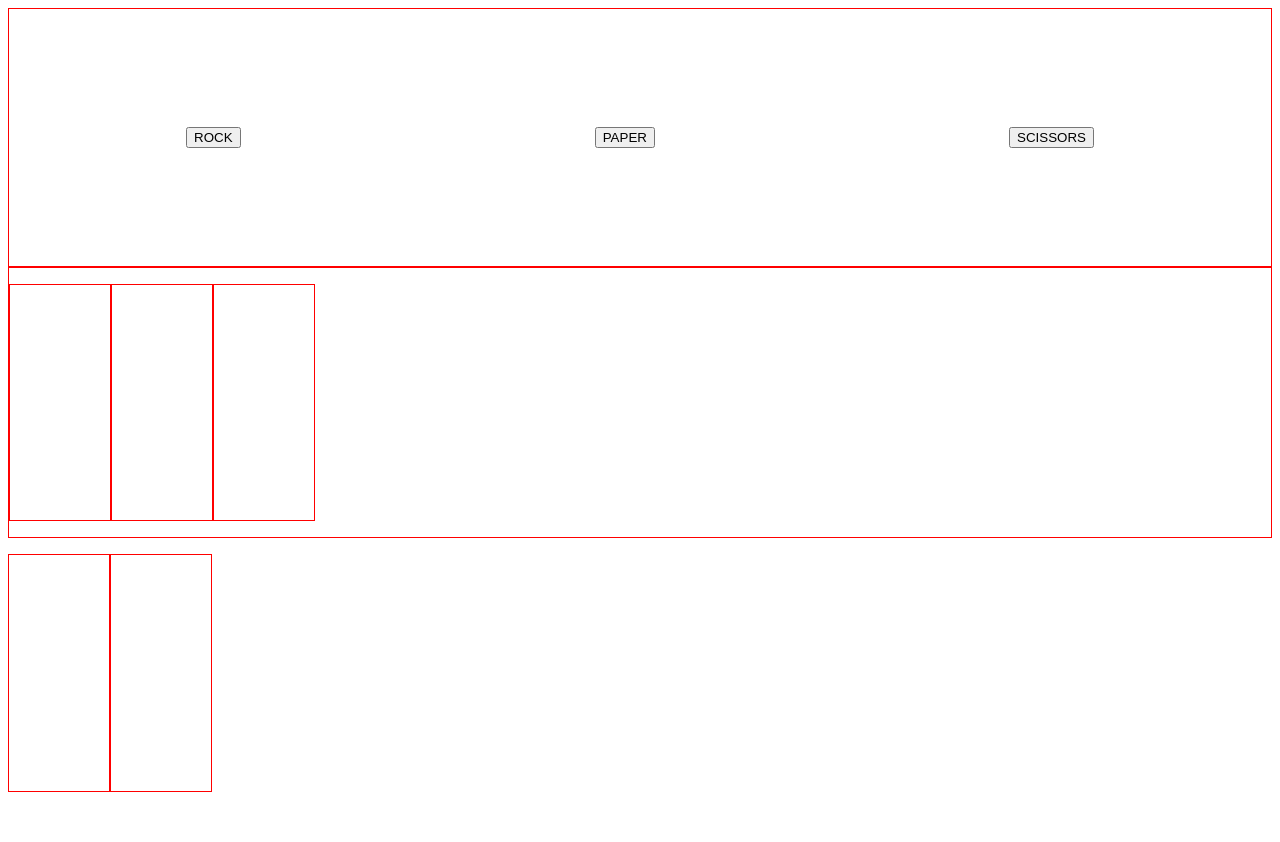
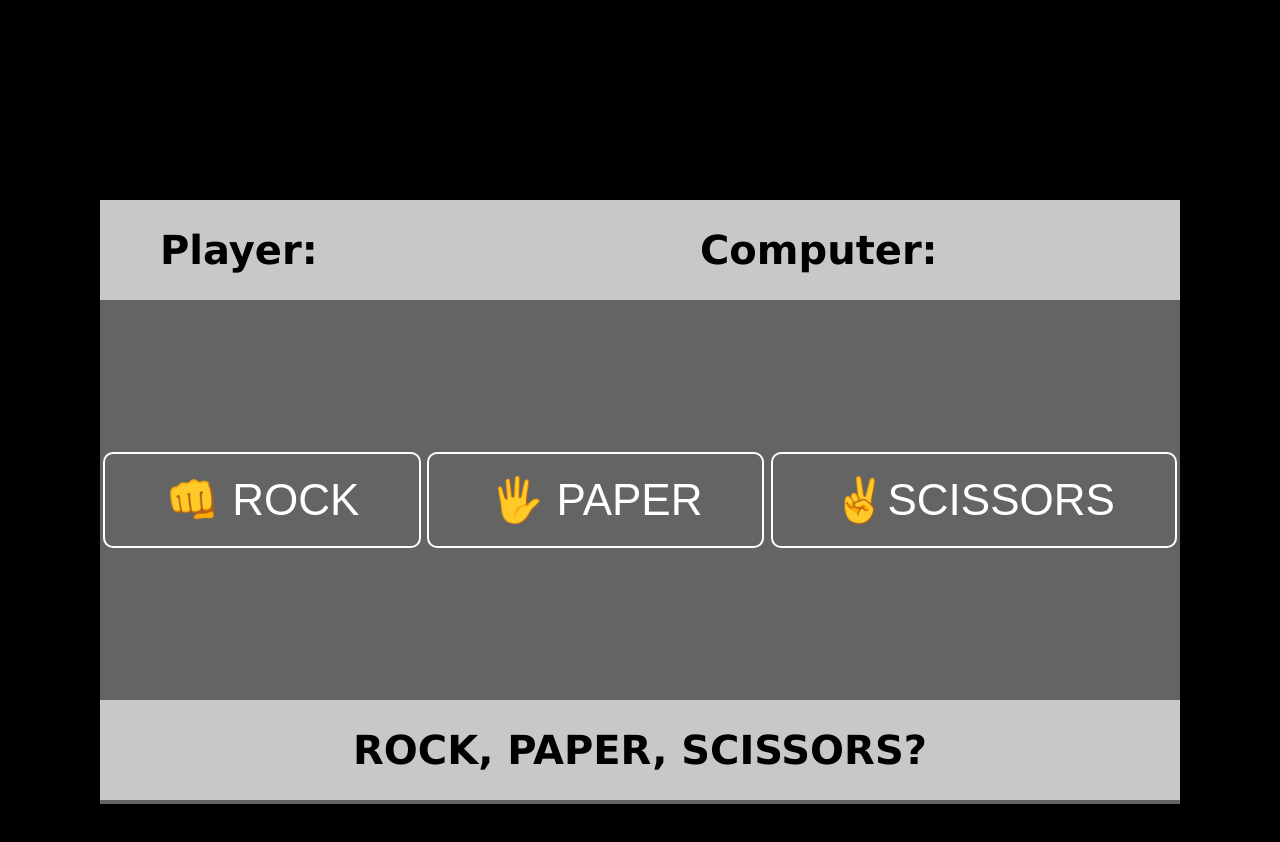
Before and after one commit to Glitch444/rock-paper-scissors-game, a plain HTML site: page index.html in a window 1280 px wide. Before the commit the page ends 816 px from the top, so only its background shows below. Drawn offline with Linux system fonts and the light colour scheme.

Commit message:
Add style
Improved the layout of the webpage to look more stylish

```diff
--- a/index.html
+++ b/index.html
@@ -10,22 +10,28 @@
 </head>
 
 <body>
+    <div class="scores">
+        <p id="playerScore">Player: </p>
+        <p id="computerScore">Computer: </p>
+    </div>
+
     <div class="playerButtons">
-        <button id="rock">ROCK</button>
-        <button id="paper">PAPER</button>
-        <button id="scissors">SCISSORS</button>
+        <button id="rock">👊 ROCK</button>
+        <button id="paper">🖐️ PAPER</button>
+        <button id="scissors">✌️SCISSORS</button>
+    </div>
+
+    <div class="displayresult">
+        <p id="displayResult">ROCK, PAPER, SCISSORS? </p>
     </div>
 
     <div class="display">
         <p id="displayPlayerChoice"></p>
         <p id="displayComputerChoice"></p>
-        <p id="displayResult"></p>
     </div>
 
-    <div class="scores">
-        <p id="playerScore"></p>
-        <p id="computerScore"></p>
-    </div>
+
+
 
 <script src="./script.js" defer></script>
 </body>
--- a/script.js
+++ b/script.js
@@ -48,41 +48,41 @@ function getComputerChoice() {
 // Get game winner
 function getWinner(playerChoice, computerChoice) {
     if (playerChoice === "rock" && computerChoice === "rock") {
-        displayResult.textContent = "you tied! You both picked rock."
+        displayResult.textContent = "It's a tie! You both picked rock."
     } else if (playerChoice === "paper" && computerChoice === "paper") {
-        displayResult.textContent = "you tied! You both picked paper."
+        displayResult.textContent = "It's a tie! You both picked paper."
     } else if (playerChoice === "scissors" && computerChoice === "scissors") {
-        displayResult.textContent = "you tied! You both picked scissors."
+        displayResult.textContent = "It's a tie! You both picked scissors."
 
 
     }  else if (playerChoice === "rock" && computerChoice === "scissors") {
-        displayResult.textContent = "you win!";
+        displayResult.textContent = "You win!";
         ps += 1;
-        playerScore.textContent = "🐵";
+        playerScore.textContent += "🐵";
 
     } else if (playerChoice === "rock" && computerChoice === "paper") {
-        displayResult.textContent = "you loose!"
+        displayResult.textContent = "You loose!"
         cs += 1;
         computerScore.textContent += "🤖";
 
     } else if (playerChoice === "paper" && computerChoice === "rock") {
-        displayResult.textContent = "you win!"
+        displayResult.textContent = "You win!"
         ps += 1;
-        playerScore.textContent = "🐵";
+        playerScore.textContent += "🐵";
 
 
     } else if (playerChoice === "paper" && computerChoice === "scissors") {
-        displayResult.textContent = "you lose!"
+        displayResult.textContent = "You lose!"
         cs += 1;
         computerScore.textContent += "🤖";
 
     } else if (playerChoice === "scissors" && computerChoice === "paper") {
-        displayResult.textContent = "you win!"
+        displayResult.textContent = "You win!"
         ps += 1;
-        playerScore.textContent = "🐵";
+        playerScore.textContent += "🐵";
 
     } else if (playerChoice === "scissors" && computerChoice === "rock") {
-        displayResult.textContent = "you lose!"
+        displayResult.textContent = "You lose!"
         cs += 1;
         computerScore.textContent += "🤖";
     }
@@ -90,10 +90,17 @@ function getWinner(playerChoice, computerChoice) {
     winningMessage ()
 }
 
-function winningMessage (){
+
+
+let delayInMilliseconds = 600
+
+function winningMessage () {
+    setTimeout(function(){
     if (ps === 3) {
-        alert("YOU WIN! Refresh page to have another go!")
+        alert("YOU WON THE GAME! Refresh page to have another go!")
     } else if (cs === 3) {
-        alert ("YOU LOSE! Refresh page to have another go!")
+        alert ("YOU LOST THE GAME! Refresh page to have another go!")
     }
+}, delayInMilliseconds);
+
 }
--- a/style.css
+++ b/style.css
@@ -1,7 +1,33 @@
+html{
+   background-color: black;
+}
+
 body {
    display: flex;
    flex-direction: column;
-    min-height: 100vh;
+   min-height: 80vh;
+   font-family: Verdana, Geneva, Tahoma, sans-serif;
+   margin: 200px 100px;
+}
+
+.scores {
+   display: flex;
+   justify-content: center;
+   height: 100px;
+   background-color: rgb(200, 200, 200);
+
+}
+
+.scores  p {
+   font-size: 40px;
+   font-weight: bold;
+
+   align-items: center;
+   display: flex;
+   flex: 1;
+   height: 100%;
+   margin: 0;
+   padding-left: 60px;
 
 
 }
@@ -12,27 +38,58 @@ body {
    justify-content: space-around;
    align-items: center;
    flex: 1;
-    border: solid 1px red
- }
-
- .display {
-    display: flex;
-
-    flex:1;
-    border: solid 1px red
-
- }
- .scores {
-    display: flex;
-    flex: 1;
- }
-
- p {
-    width: 100px;
-    border: solid 1px red
+   flex-wrap: wrap;
+   max-height:400px;
+   background-color: rgb(100, 100, 100);
 
 }
 
 button {
+   font-size: 44px;
+   color: white;
+   background-color: rgb(100, 100, 100);
+   border-radius: 10px;
+   border-color: white;
+   border-style: solid;
+   padding: 20px 60px;
+}
+
+
+.displayresult {
+   height: 100px;
+   background-color: rgb(200, 200, 200);
+
+
    display: flex;
+   align-items: center;
+   justify-content: center;
+
+   font-size:40px;
+   font-weight: bold;
 }
+
+
+
+.display {
+   max-height: 200px;
+
+   background-color: rgb(100, 100, 100);
+
+   font-size: 20px;
+   font-weight: bold;
+   color: white;
+
+   display: flex;
+
+
+}
+
+.display p {
+   flex:auto;
+
+   margin: 0px;
+   padding: 2px;
+   padding-left: 60px;
+
+
+}
```
Lines whose indentation alone changed are shown as unchanged.
